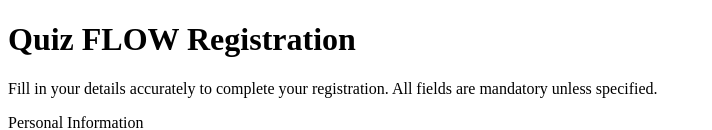
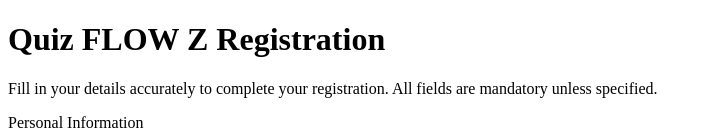
Before and after one commit to Gabjord/Cbt_Main, a website with bundled scripts: page index.html in a window 1280 px wide. Shown: the top 130 px of the page, without its empty margins (0-712 px from the left). Built offline with nearby package versions, Linux system fonts and the light colour scheme; a script that the page names is missing.

Commit message:
Update index.html

```diff
--- a/index.html
+++ b/index.html
@@ -19,7 +19,7 @@
       <h1
         class="text-3xl sm:text-4xl font-extrabold text-center text-gray-800 mb-8"
       >
-        Quiz FLOW Registration
+        Quiz FLOW Z Registration
       </h1>
       <p class="text-center text-gray-600 mb-8">
         Fill in your details accurately to complete your registration. All
```
